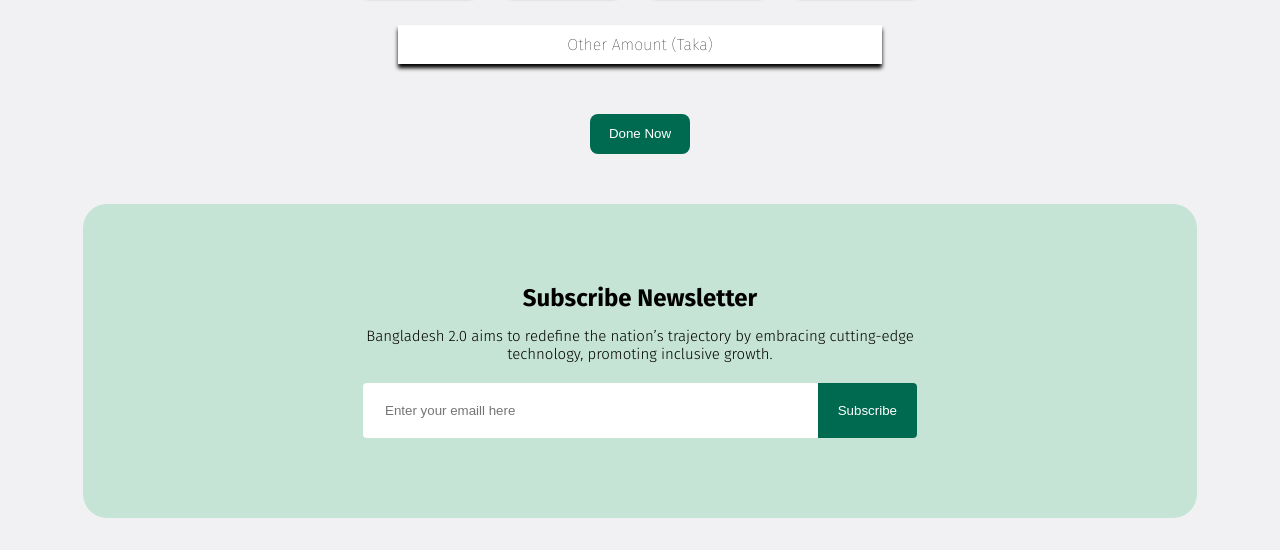
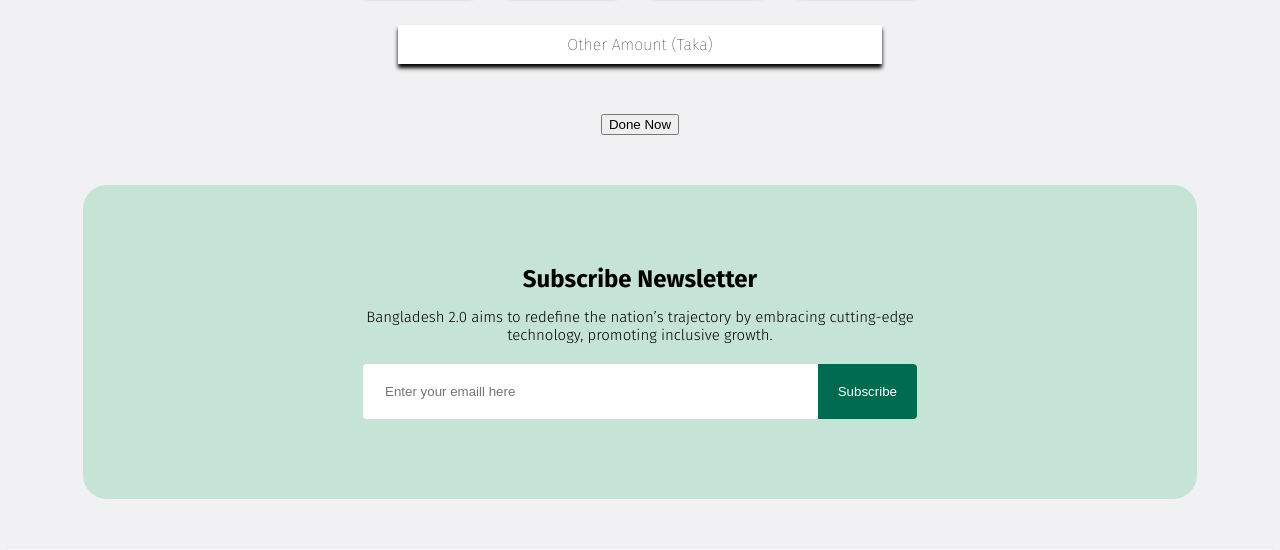
Before and after one commit to prokash4433/New-Bangladesh-2.0, a plain HTML site: page index.html in a window 1280 px wide. Shown: the part 2834-3384 px from the top of the page. Drawn offline with Linux system fonts and the light colour scheme.

Commit message:
added the bangladesh

```diff
--- a/index.html
+++ b/index.html
@@ -159,7 +159,7 @@
           <p class="box-title">Other Amount (Taka)</p>
           </div>
           <div class="box-button">
-          <button class="box-btn-primary">Done Now</button>
+          <button type="box-btn-primary">Done Now</button>
           </div>
 
           <div class="subscribe-box">
```
